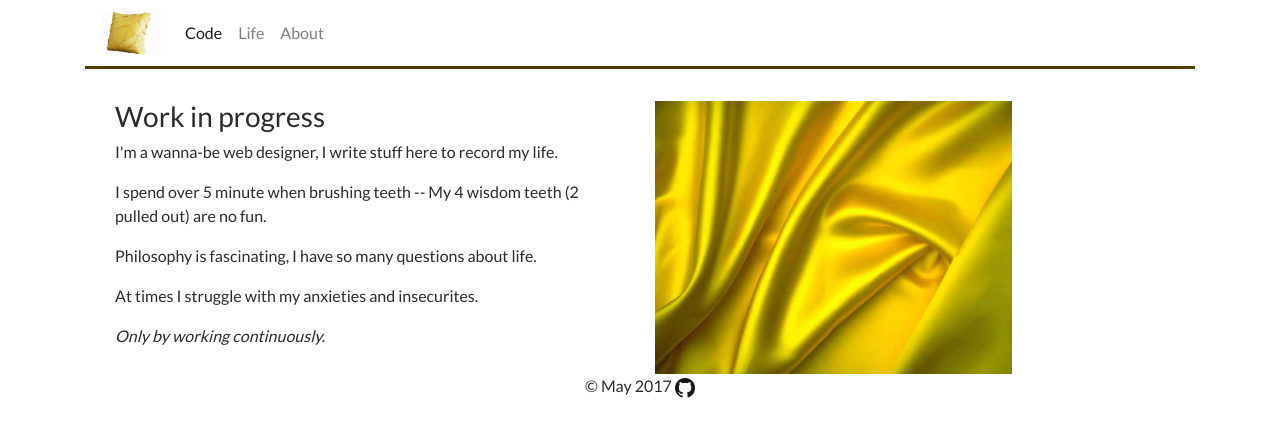
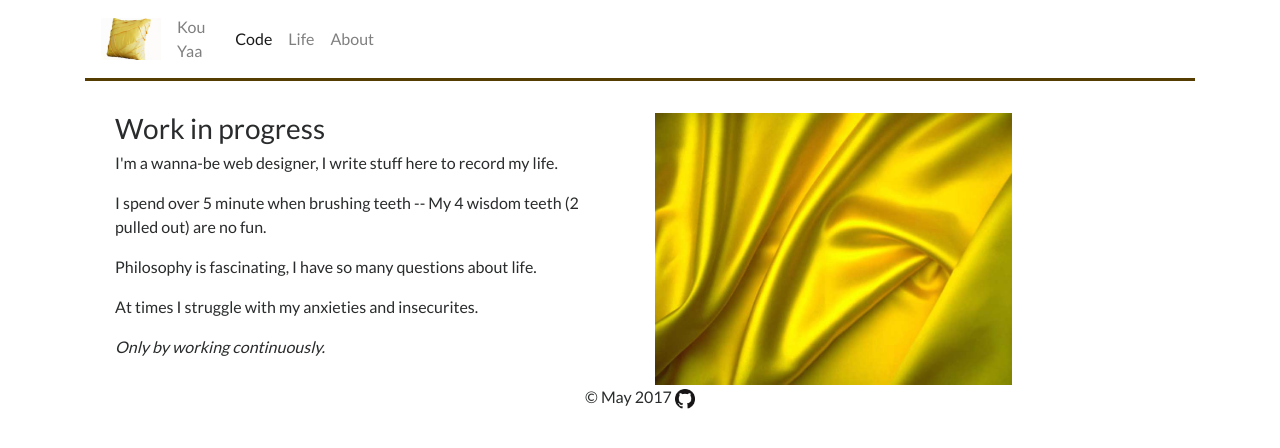
Before and after one commit to yinkouya/yinkouya.github.io, a Jekyll site: the page built from about.html, in a window 1280 px wide. Shown: the top 448 px of the page. Built offline with Jekyll 4.4.1, drawn with Linux system fonts in a browser that asks for light colours; nearby versions of some CDN libraries.

Commit message:
Update default.html

```diff
--- a/_layouts/default.html
+++ b/_layouts/default.html
@@ -21,6 +21,9 @@
                     <span class="navbar-toggler-icon"></span>
                   </button>
                   <a class="navbar-brand" href="https://yinkouya.github.io/"><img class="brand" src="{{ site.url }}/img/yellow-pillow.jpg" alt="pillow"></a>
+                  <span class="navbar-text">
+                    Kou Yaa
+                  </span>
                   <div class="collapse navbar-collapse" id="navbarSupportedContent">
                     <ul class="navbar-nav mr-auto">
                       <li class="nav-item active">
```
Also changed, not shown: other parts of _layouts/default.html (+1 -1 lines).
